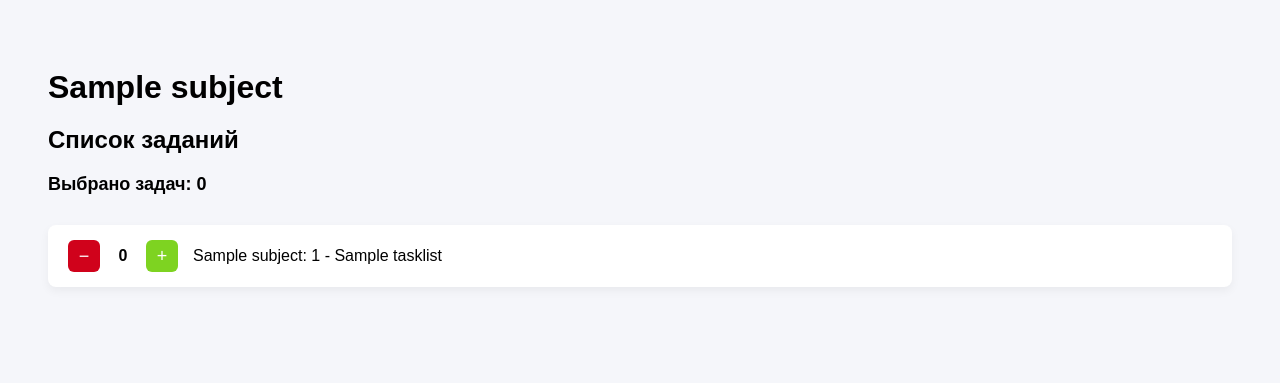
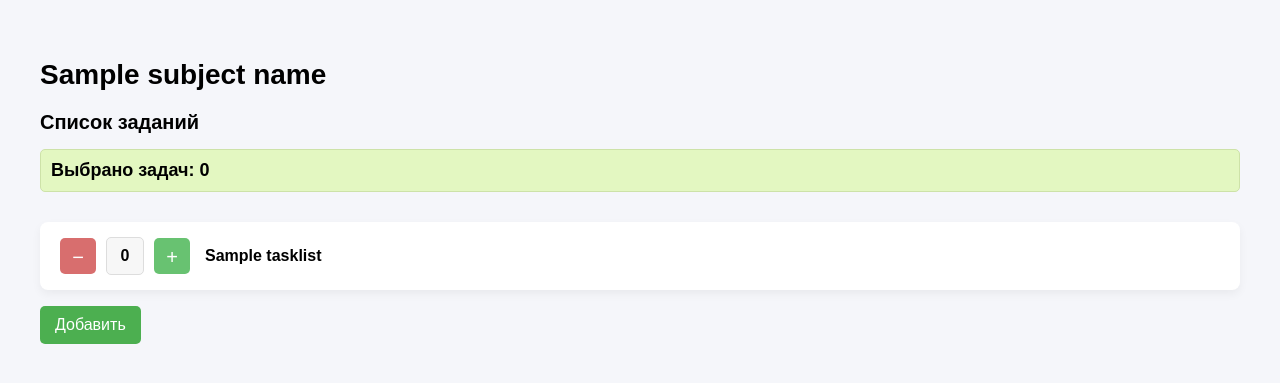
Before and after one commit to darsorokinaa/generator, a Django app: template Generator/templates/tasks.html in a window 1280 px wide. Shown: the top 383 px of the page. Run offline with Django 5.2, Linux system fonts and the light colour scheme; tables that the repository leaves empty hold one stand-in row (values such as "Sample post"); the template is opened without the code that fills it: values that come from a table or form of the project are taken from there, most other values are stand-ins (such as "Sample title", 1, 10 or a date in 2020).

Commit message:
added connection js-py for var

```diff
--- a/Generator/main.py
+++ /dev/null
@@ -1,3 +0,0 @@
-def imf_path(task, filename):
-    ext = filename.split('.')[-1]
-    path = f'tasks_imgs/{task.task_number}'
--- a/Generator/models.py
+++ b/Generator/models.py
@@ -24,4 +24,5 @@ class Task(models.Model):
     task_text = models.TextField(max_length=4000)
 
     def __str__(self):
+
         return f'{self.id}: {self.task_text[:100]}'
--- a/Generator/settings.py
+++ b/Generator/settings.py
@@ -115,7 +115,9 @@ USE_TZ = True
 # https://docs.djangoproject.com/en/5.2/howto/static-files/
 
 STATIC_URL = 'static/'
-
+STATICFILES_DIRS = [
+    BASE_DIR / "Generator/static"  # Укажите путь к папке, где лежат ваши статические файлы
+]
 # Default primary key field type
 # https://docs.djangoproject.com/en/5.2/ref/settings/#default-auto-field
 
--- a/Generator/templates/tasks.html
+++ b/Generator/templates/tasks.html
@@ -8,16 +8,32 @@
             font-family: Arial, sans-serif;
             background: #f5f6fa;
             padding: 40px;
+            margin: 0;
         }
 
         h1 {
             margin-bottom: 20px;
+            font-size: 28px;
+        }
+
+        h2 {
+            font-size: 20px;
+            margin-bottom: 15px;
         }
 
         .counter {
             font-size: 18px;
             margin-bottom: 30px;
             font-weight: bold;
+            padding: 10px;
+            background-color: #e3f7c1;
+            border: 1px solid #cde2a8;
+            border-radius: 5px;
+        }
+
+        .task-list {
+            list-style-type: none;
+            padding: 0;
         }
 
         .task {
@@ -28,89 +44,186 @@
             display: flex;
             align-items: center;
             justify-content: space-between;
-            box-shadow: 0 4px 10px rgba(0,0,0,0.05);
+            box-shadow: 0 4px 10px rgba(0, 0, 0, 0.05);
         }
 
         .task-title {
             flex: 1;
             margin-left: 15px;
+            font-size: 16px;
+            font-weight: bold;
         }
 
         .controls {
             display: flex;
             align-items: center;
-            gap: 8px;
+            gap: 10px;
         }
 
         .controls button {
-            width: 32px;
-            height: 32px;
+            width: 36px;
+            height: 36px;
             border: none;
-            border-radius: 6px;
-            font-size: 18px;
+            border-radius: 5px;
+            font-size: 20px;
+            line-height: 36px;
+            display: inline-block;
             cursor: pointer;
-        }
-
-        .plus {
-            background: #7ed321;
             color: white;
         }
 
         .minus {
-            background: #d0021b;
-            color: white;
+            background: #d86e6e;
+        }
+
+        .minus:hover {
+            background: #c65757;
+        }
+
+        .plus {
+            background: #68c271;
+        }
+
+        .plus:hover {
+            background: #57a95e;
         }
 
         .count {
-            width: 30px;
+            width: 36px;
+            height: 36px;
             text-align: center;
+            font-size: 16px;
             font-weight: bold;
+            line-height: 36px;
+            background: #f7f7f7;
+            border-radius: 5px;
+            border: 1px solid #ddd;
+        }
+
+        .add-button {
+            display: inline-block;
+            background-color: #4CAF50;
+            color: white;
+            border: none;
+            border-radius: 5px;
+            padding: 10px 15px;
+            font-size: 16px;
+            cursor: pointer;
+            transition: background-color 0.3s ease;
+        }
+
+        .add-button:hover {
+            background-color: #45a049;
+        }
+
+        .add-button:active {
+            background-color: #3e8e41;
+        }
+
+        .add-button:disabled {
+            background-color: #cccccc;
+            cursor: not-allowed;
         }
     </style>
 </head>
 <body>
-<h1>{{ subject }}</h1>
+<h1>{{ subject_name }}</h1>
 <h2>Список заданий</h2>
 <div class="counter">
     Выбрано задач: <span id="total">0</span>
 </div>
+
+<ul class="task-list">
     {% for task in task_list %}
-<div class="task">
+    <li class="task">
         <div class="controls">
             <button class="minus" onclick="changeCount(this, -1)">−</button>
-        <span class="count">0</span>
+            <span class="count" data-task-id="{{ task.id }}">0</span>
             <button class="plus" onclick="changeCount(this, 1)">+</button>
         </div>
+        <div class="task-title">
+            {{ task.task_title }}
+        </div>
+    </li>
+    {% endfor %}
+</ul>
 
-    <div class="task-title">
-        {{ task }}
-    </div>
-</div>
-{% endfor %}
-
+<!-- Обычная кнопка вместо формы -->
+<button type="button" class="add-button" onclick="generateVariant()">Добавить</button>
 
 <script>
+let data = {};
+
+function getCookie(name) {
+    let cookieValue = null;
+    if (document.cookie && document.cookie !== '') {
+        const cookies = document.cookie.split(';');
+        for (let i = 0; i < cookies.length; i++) {
+            const cookie = cookies[i].trim();
+            if (cookie.substring(0, name.length + 1) === (name + '=')) {
+                cookieValue = decodeURIComponent(cookie.substring(name.length + 1));
+                break;
+            }
+        }
+    }
+    return cookieValue;
+}
+
 function changeCount(button, delta) {
-        const controls = button.parentElement;
-        const countSpan = controls.querySelector('.count');
-        let count = parseInt(countSpan.textContent);
-
-        if (count + delta < 0) return;
-
+    const countSpan = button.parentNode.querySelector('.count');
+    let count = parseInt(countSpan.textContent, 10) || 0;
     count += delta;
+    if (count < 0) count = 0;
     countSpan.textContent = count;
 
+    const taskId = countSpan.getAttribute('data-task-id');
+
+    if (count > 0) {
+        data[taskId] = count;
+    } else {
+        delete data[taskId]; // если стало 0 — удаляем id из объекта!
+    }
+
     updateTotal();
+    console.log(data);
 }
 
 function updateTotal() {
+    const allCounts = document.querySelectorAll('.count');
     let total = 0;
-        document.querySelectorAll('.count').forEach(span => {
-            total += parseInt(span.textContent);
+    allCounts.forEach(span => {
+        total += parseInt(span.textContent, 10) || 0;
     });
     document.getElementById('total').textContent = total;
 }
+
+function generateVariant() {
+    // Проверка, выбраны ли задачи
+    if (Object.keys(data).length === 0) {
+        alert('Пожалуйста, выберите хотя бы одну задачу!');
+        return;
+    }
+
+    const subject = "{{ subject_short }}";
+    const url = `/tasks/${subject}/variant/`;
+    const csrftoken = getCookie('csrftoken');
+
+    fetch(url, {
+            method: 'POST',
+            headers: {
+                'Content-Type': 'application/json',
+                'X-CSRFToken': csrftoken  // <-- обязательно это поле
+            },
+            body: JSON.stringify(data) // здесь только те id, где count > 0!
+        })
+        .then(response => response.json())
+        .then(respData => {
+            console.log('Сервер ответил: ' + JSON.stringify(respData));
+            window.location.href = url;
+        });
+}
 </script>
+
 
 </body>
 </html>
--- a/Generator/urls.py
+++ b/Generator/urls.py
@@ -5,6 +5,8 @@ from Generator import views
 urlpatterns = [
 
     path('', views.index, name='index'),
-    path('tasks/<subject>', views.tasks, name='tasks'),
-    path('admin', admin.site.urls)
+    path('tasks/<subject>/', views.tasks, name='tasks'),
+    path('tasks/<subject>/variant/', views.variant, name='variant'),
+    path('admin/', admin.site.urls),
+
 ]
```
Also changed, not shown: Generator/templates/var.html (added, +153 -0 lines), Generator/views.py (+27 -7 lines), Generator/static/js/generate.js (added). Lines whose indentation alone changed are shown as unchanged.
